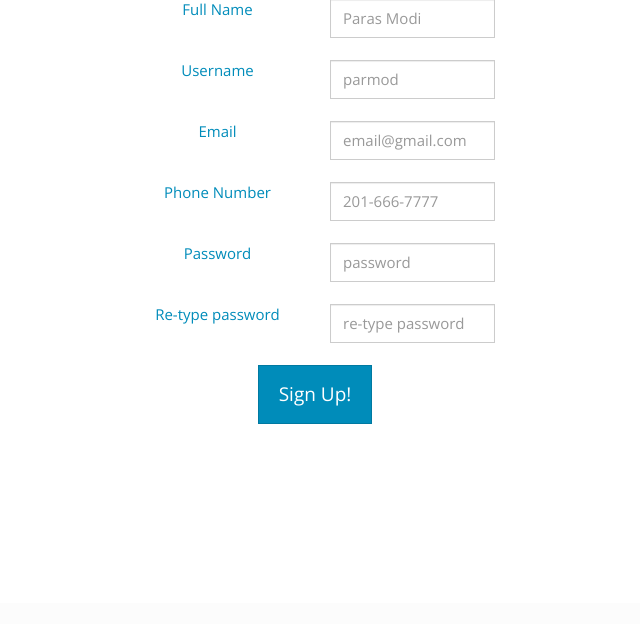
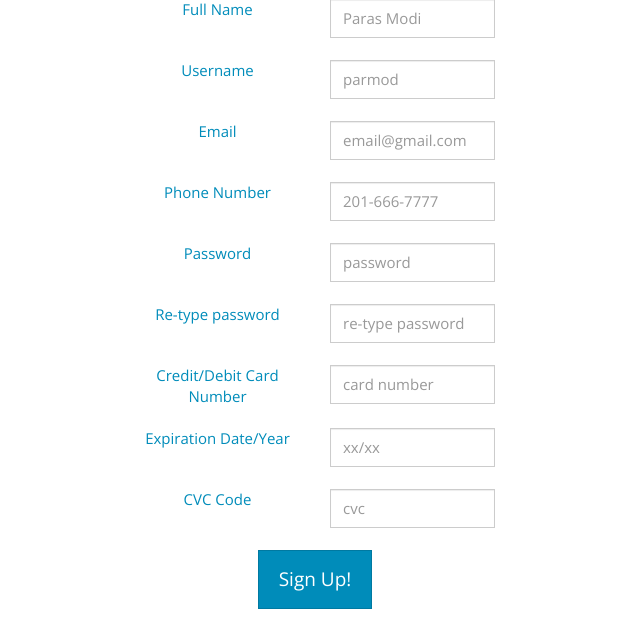
Before and after one commit to DiZy/safelist, a Flask app: page /signup in a window 1280 px wide. Shown: the part 197-821 px from the top of the page, without its empty margins (325-965 px from the left). Before the commit the page ends 621 px from the top, so only its background shows below. Run offline with Flask 2, Linux system fonts and the light colour scheme; some libraries are stand-ins or nearby versions.

Commit message:
sign up update

```diff
--- a/templates/signup.html
+++ b/templates/signup.html
@@ -61,6 +61,30 @@
 		</div><br>
 		<div class="row">
 			<div class="col-md-4"></div>
+			<div class="col-md-2 form_label">Credit/Debit Card Number</div>
+			<div class="col-md-2 {% if card_number_error %}has-error{% endif %}">
+				<input type="text" class="form-control" name='card_number' placeholder="card number">
+			</div>
+			<div class="col-md-6"></div>
+		</div><br>
+		<div class="row">
+			<div class="col-md-4"></div>
+			<div class="col-md-2 form_label">Expiration Date/Year</div>
+			<div class="col-md-2 {% if expiration_error %}has-error{% endif %}">
+				<input type="text" class="form-control" name='expiration' placeholder="xx/xx">
+			</div>
+			<div class="col-md-6"></div>
+		</div><br>
+		<div class="row">
+			<div class="col-md-4"></div>
+			<div class="col-md-2 form_label">CVC Code</div>
+			<div class="col-md-2 {% if cvc_error %}has-error{% endif %}">
+				<input type="password" class="form-control" name='cvc' placeholder="cvc">
+			</div>
+			<div class="col-md-6"></div>
+		</div><br>
+		<div class="row">
+			<div class="col-md-4"></div>
 			<div class="col-md-4">
 				<button type="submit" class="btn btn-lg btn-primary">Sign Up!</button>
 			</div>
```
